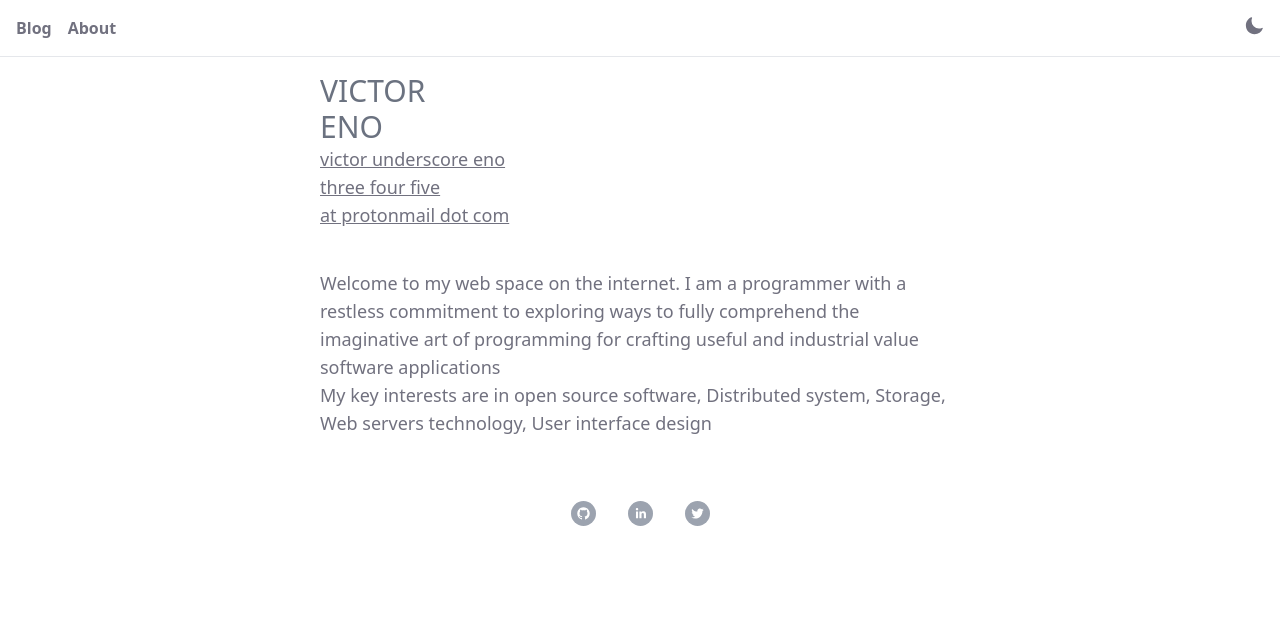
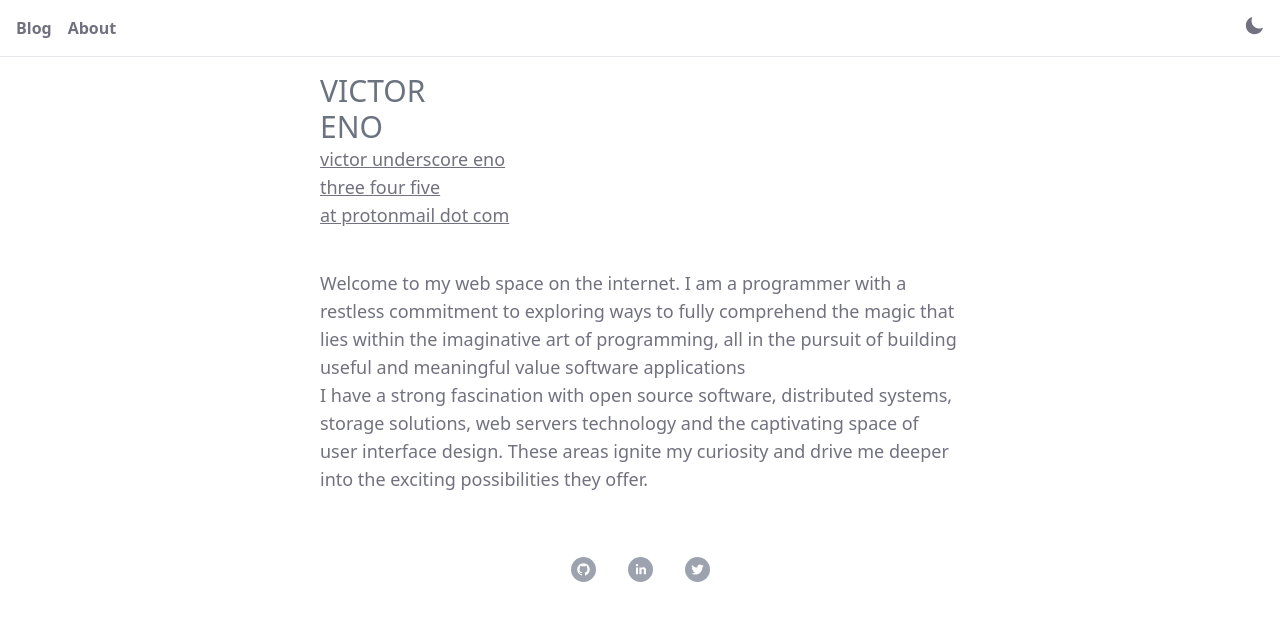
Before and after one commit to victor-eno/vicjournals, a Next.js app: page /about in a window 1280 px wide. Shown: the top 620 px of the page. Built offline with nearby package versions, Linux system fonts and the light colour scheme.

Commit message:
testing changes

```diff
--- a/pages/about.js
+++ b/pages/about.js
@@ -43,13 +43,16 @@ import { ArrowLongRightIcon } from "@heroicons/react/24/outline";
 
              <p>
               Welcome to my web space on the internet. I am a programmer with a restless
-              commitment to exploring ways to fully comprehend the imaginative art of
-              programming for crafting useful and industrial value software
+              commitment to exploring ways to fully comprehend the magic that lies within the
+               imaginative art of
+              programming, all in the pursuit of building useful and meaningful value software
               applications
              </p>
              <p>
-             My key interests are in open source software, Distributed system,
-               Storage, Web servers technology, User interface design
+             I have a strong fascination with open source software, distributed systems,
+               storage solutions, web servers technology and the captivating space of user
+               interface design. These areas ignite my curiosity and drive  me deeper into
+               the exciting possibilities they offer.
              </p>
           </div>
           <br></br>
--- a/styles/globals.css
+++ b/styles/globals.css
@@ -19,7 +19,7 @@
 
     .vic1 {
       @apply text-greytext-100 dark:text-moodytext-100;;
-      font-variation-settings: 'wght' 350;
+      font-variation-settings: 'wght' 550;
    }
    .vic2 {
     @apply text-greytext-100 dark:text-moodytext-100;;
```
